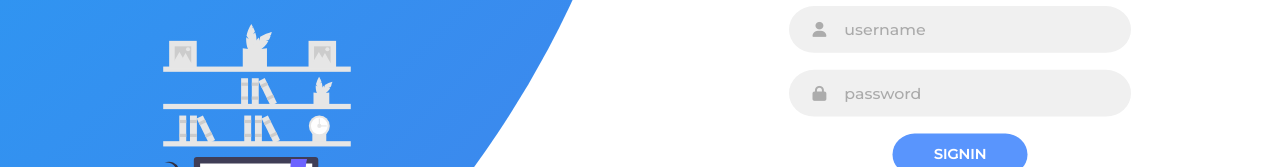
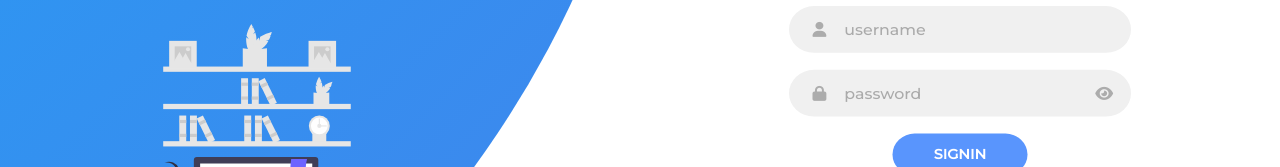
Before and after one commit to bishald0013/client, a React (Create React App) app: page /login in a window 1280 px wide. Shown: the part 342-509 px from the top of the page. Built offline with nearby package versions, Linux system fonts and the light colour scheme.

Commit message:
View Password Added

```diff
--- a/src/components/Auth/Signin.js
+++ b/src/components/Auth/Signin.js
@@ -1,49 +1,88 @@
-import React from 'react'
-import { useNavigate } from 'react-router-dom';
-import { useLoginUserMutation } from '../../services/userAuthApi';
+import React, { useState } from "react";
+import { useNavigate } from "react-router-dom";
+import { useLoginUserMutation } from "../../services/userAuthApi";
 const Signin = () => {
-
+  const [showPassword, setShowPassword] = useState(false);
   const navigate = useNavigate();
-    const [loginUser ] = useLoginUserMutation();
-    const handleSubmit = async( event) => {
+  const [loginUser] = useLoginUserMutation();
+  const handleSubmit = async (event) => {
     event.preventDefault();
     const loginData = new FormData(event.currentTarget);
     const logInData = {
-            email: loginData.get('email'),
-            password: loginData.get('password')
-        }
+      email: loginData.get("email"),
+      password: loginData.get("password"),
+    };
 
-        if(!logInData.email) throw new Error('Email is required');
-        if(!logInData.password) throw new Error('Password is required');
+    if (!logInData.email) throw new Error("Email is required");
+    if (!logInData.password) throw new Error("Password is required");
 
     const response = await loginUser(logInData);
-        if(response.data.status === false) throw new Error('Fail to login please try again');
-        localStorage.setItem('token', response.data.token);
-        navigate('/dashboard');
-
-    }
+    if (response.data.status === false)
+      throw new Error("Fail to login please try again");
+    localStorage.setItem("token", response.data.token);
+    navigate("/dashboard");
+  };
 
   const resetPassword = async (event) => {
-        navigate('/reset/password');
-    }
+    navigate("/reset/password");
+  };
+
+  const togglePasswordVisibility = () => {
+    setShowPassword((prevState) => !prevState);
+  };
 
   return (
-      <form className='signin-form' onSubmit={handleSubmit}>
-          <h2 className='title'>Signin</h2>
-          <div className='input-field'>
-              <i className='fas fa-user'></i>
-              <input type='email' name='email' id='email' placeholder='username' />
+    <form className="signin-form" onSubmit={handleSubmit}>
+      <h2 className="title">Signin</h2>
+      <div className="input-field">
+        <i className="fas fa-user"></i>
+        <input type="email" name="email" id="email" placeholder="username" />
       </div>
-          <div className='input-field'>
-              <i className='fas fa-lock'></i>
-              <input type='password' name='password' id='password' placeholder='password' />
+      {/* <div className="input-field">
+        <i className="fas fa-lock"></i>
+        <input
+          type="password"
+          name="password"
+          id="password"
+          placeholder="password"
+        />
+      </div> */}
+      <div className="input-field">
+        <i className="fas fa-lock"></i>
+        <input
+          className="pe-5"
+          type={showPassword ? "text" : "password"}
+          placeholder="password"
+          name="password"
+          id="password"
+        />
+        <span
+          className="password-toggle"
+          onClick={togglePasswordVisibility}
+          style={{
+            position: "absolute",
+            right: "20px",
+          }}
+        >
+          {showPassword ? (
+            <i className="fas fa-eye-slash"></i>
+          ) : (
+            <i className="fas fa-eye"></i>
+          )}
+        </span>
       </div>
-          <input type='submit' value='Signin' className='btn solid' />
+      <input type="submit" value="Signin" className="btn solid" />
       <div class="d-grid gap-2 d-md-block">
-            <button class="btn btn-primary w-100" onClick={resetPassword} type="button">Forget Password</button>
+        <button
+          class="btn btn-primary w-100"
+          onClick={resetPassword}
+          type="button"
+        >
+          Forget Password
+        </button>
       </div>
     </form>
-  )
-}
+  );
+};
 
-export default Signin
+export default Signin;
```
Lines whose indentation alone changed are shown as unchanged.
